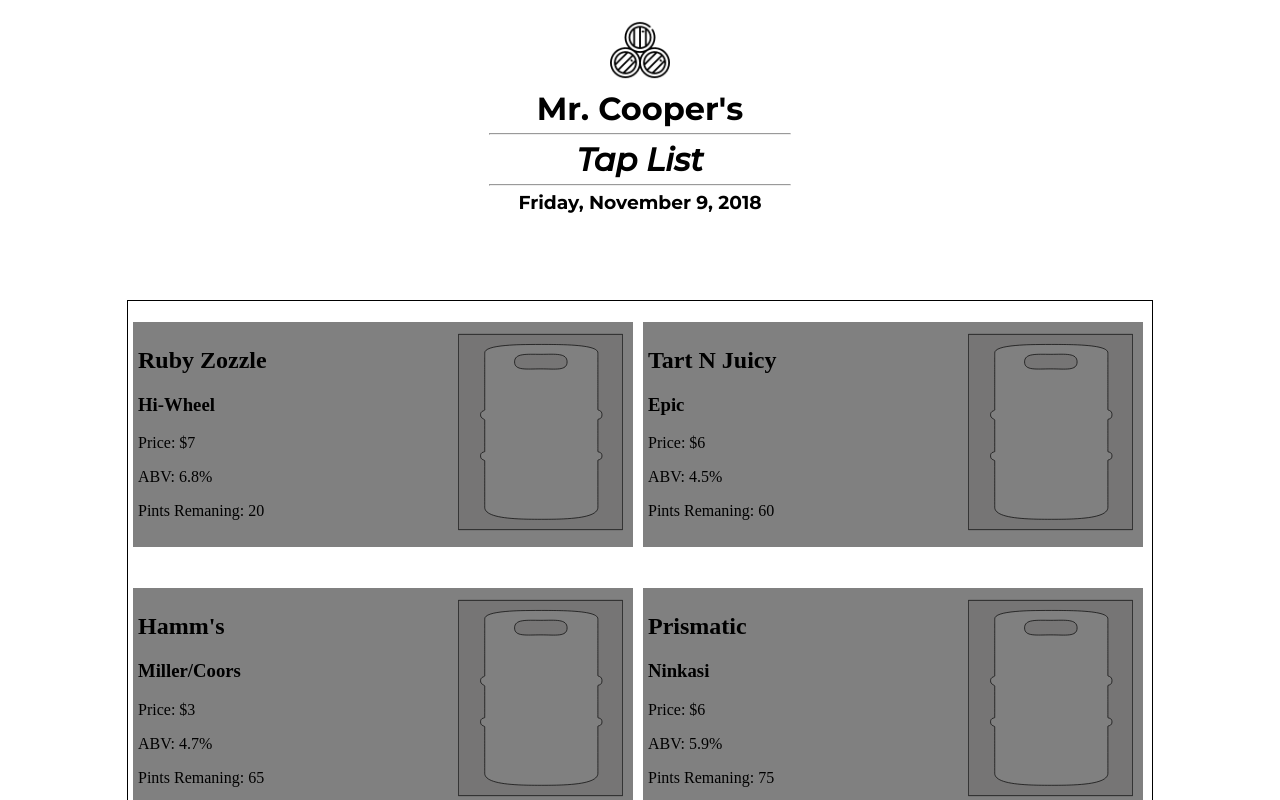
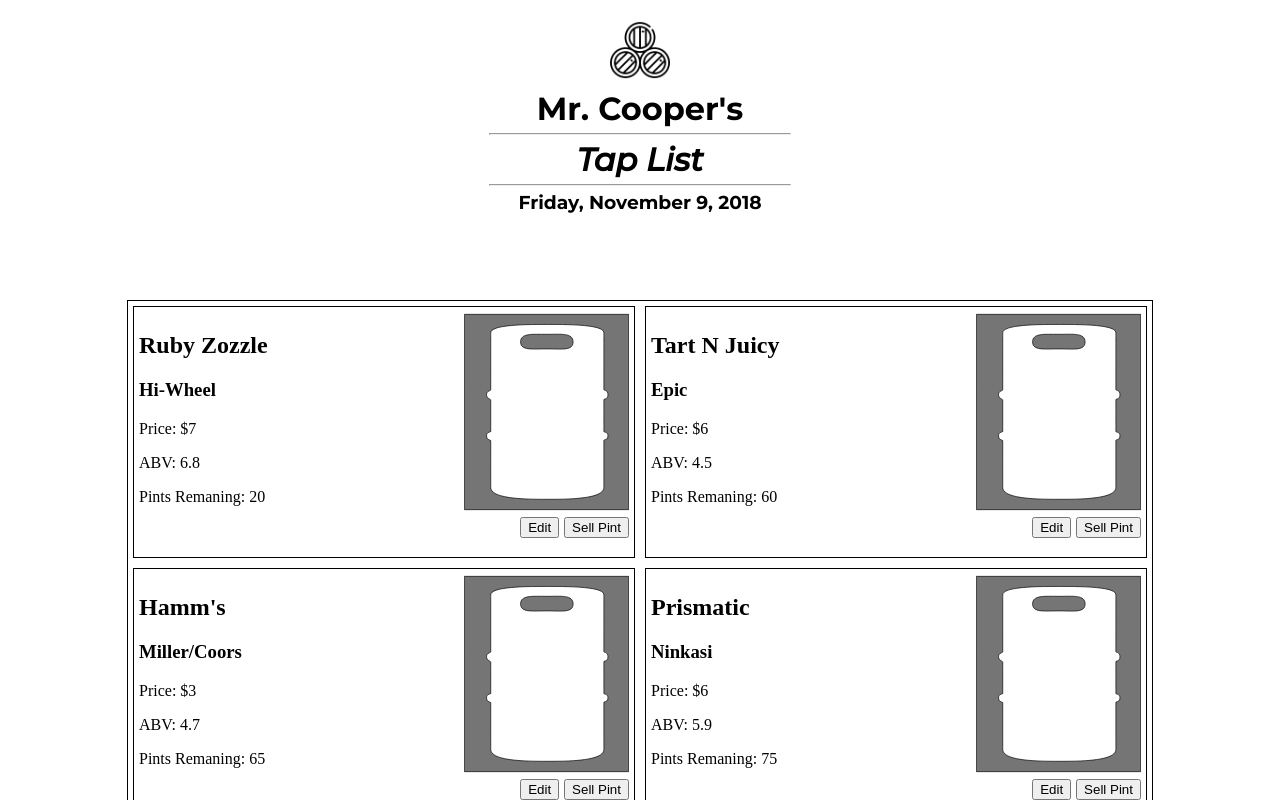
Before and after one commit to bkiggen/TheTap, a React app: page /#/ in a window 1280 px wide. Shown: the top 800 px of the page. Built offline with nearby package versions, Linux system fonts and the light colour scheme.

Commit message:
add as-of-yet-non-functional styles to update graphic display of remaining beers

```diff
--- a/src/components/Beer.jsx
+++ b/src/components/Beer.jsx
@@ -2,9 +2,9 @@
 import PropTypes from 'prop-types';
 
 const containerStyles = {
-  height: '225px',
+  height: '250px',
   width: '500px',
-  backgroundColor: 'grey',
+  border: '1px solid black',
   display: 'flex',
   justifyContent: 'space-between',
   margin: '5px'
@@ -15,7 +15,7 @@
 };
 
 const beerGraphicStyles = {
-  padding: '10px',
+  padding: '5px',
   height: '200px',
   width: '165px',
   overflow: 'hidden',
@@ -24,7 +24,28 @@
   justifyContent: 'center',
   alignItems: 'flex-end'
 };
+const graphicContainerStyles = {
+  display: 'flex',
+  flexDirection: 'column',
+  alignItems: 'center'
+};
 
+const beerButtonStyles = {
+  display: 'flex',
+  justifyContent: 'flex-end',
+  width: '165px'
+};
+
+function liquidStyles(props) {
+  const style = {
+    width: '155px',
+    height: (props.status),
+    backgroundColor: props.color,
+    position: 'absolute',
+    transform: 'translateY(-10px)'
+  };
+  return(style);
+}
 
 function Beer(props){
   return (
@@ -36,6 +57,7 @@
         <p>ABV: {props.abv}</p>
         <p>Pints Remaning: {props.status}</p>
       </div>
+      <div style={graphicContainerStyles}>
         <div style={beerGraphicStyles}>
           <svg width="175px" height="200px" viewBox="0 0 245 291" version="1.1" >
             <defs></defs>
@@ -46,22 +68,22 @@
               </g>
             </g>
           </svg>
-        <div className="liquid">
+          <div style={liquidStyles(props)}>
+          </div>
+        </div>
+        <div style={beerButtonStyles}>
+          <button type="button" name="button">Edit</button>
+          <button className="button" type="button" name="button">Sell Pint</button>
+        </div>
       </div>
       <style jsx>{`
-          .liquid {
-            height = ${props.status} * 1.5, backgroundColor: ${props.color},
-            height: 200px;
-            width: 175px;
-            background-color: yellow;
-            position: absolute;
-            transform: translateY(-10px);
+        .button {
+          margin-left: 5px;
         }
         svg {
           z-index: 1;
         }
         `}</style>
-      </div>
     </div>
   );
 }
--- a/src/components/BeerList.jsx
+++ b/src/components/BeerList.jsx
@@ -7,56 +7,56 @@
     beerName: 'Ruby Zozzle',
     brand: 'Hi-Wheel',
     color: 'Sparkling Wine & Grapefruit',
-    abv: '6.8%',
-    price: '7',
-    status: '20'
+    abv: 6.8,
+    price: 7,
+    status: 20
   },
   {
     beerName: 'Tart N Juicy',
     brand: 'Epic',
     color: 'Sour IPA',
-    abv: '4.5%',
-    price: '6',
-    status: '60'
+    abv: 4.5,
+    price: 6,
+    status: 60
   },
   {
     beerName: 'Hamm\'s',
     brand: 'Miller/Coors',
     color: 'American Lager',
-    abv: '4.7%',
-    price: '3',
-    status: '65'
+    abv: 4.7,
+    price: 3,
+    status: 65
   },
   {
     beerName: 'Prismatic',
     brand: 'Ninkasi',
     color: 'Juicy IPA',
-    abv:  '5.9%',
-    price: '6',
-    status: '75'
+    abv:  5.9,
+    price: 6,
+    status: 75
   },
   {
     beerName: 'Juicy Haze',
     brand: 'New Belgium',
     color: 'India Pale Ale',
-    abv:  '7.5%',
-    price: '6',
-    status: '18'
+    abv:  7.5,
+    price: 6,
+    status: 18
   },
   {
     beerName: '8 Hop',
     brand: 'New Belgium',
     color: 'Pale Ale',
-    abv:  '5.5%',
-    price: '6',
-    status: '58'
+    abv:  5.5,
+    price: 6,
+    status: 58
   }
 ];
 
 const beerListStyles = {
   width: '80%',
+  maxWidth: '1024px',
   border: '1px solid black',
-  height: '100vh',
   margin: '0 auto',
   display: 'flex',
   flexWrap: 'wrap',
```
Lines whose indentation alone changed are shown as unchanged.
